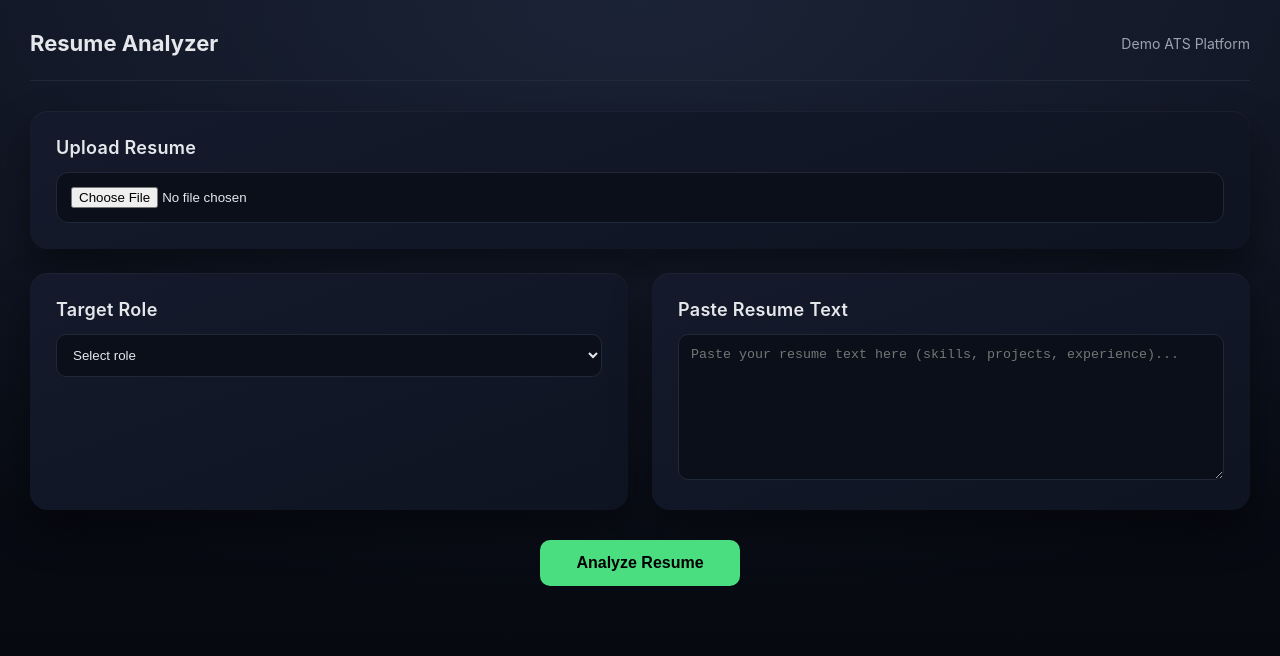
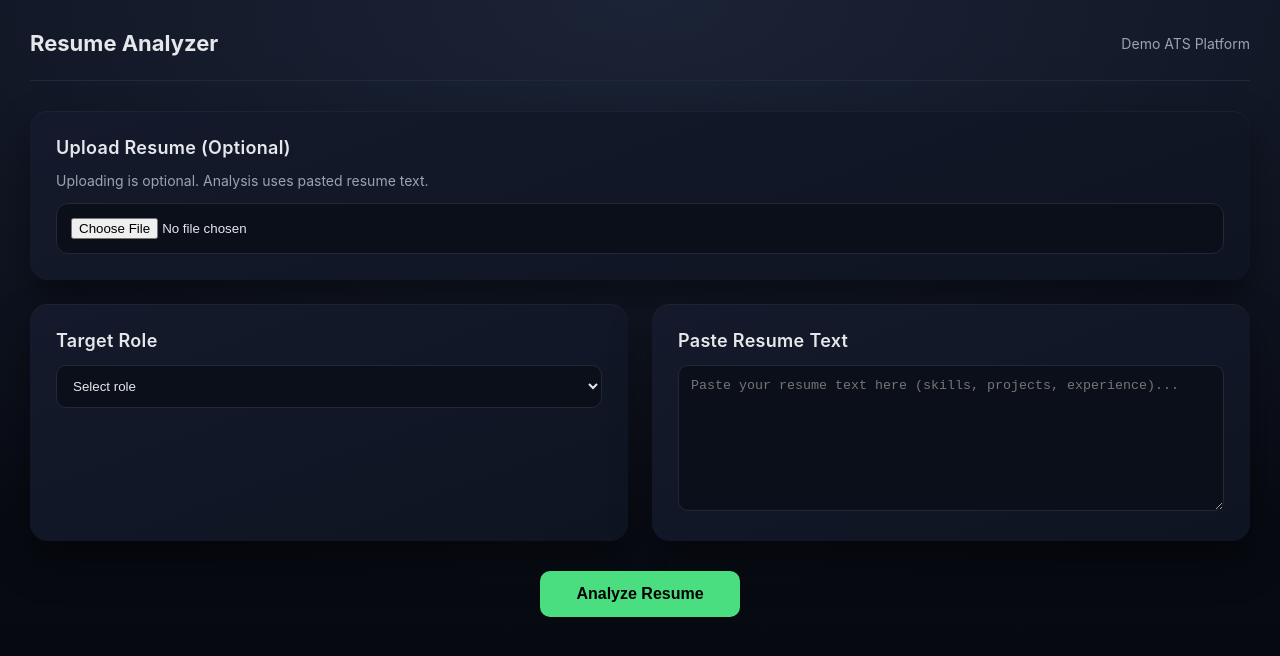
Before and after one commit to suki2811/resume-analyzer-ui, a React (Vite) app: page / in a window 1280 px wide. Both pictures are taken after a click on the button "Analyze Resume →". Shown: the top 656 px of the page. Built offline with nearby package versions, Linux system fonts and the light colour scheme.

Commit message:
Update UploadCard.jsx

```diff
--- a/src/components/UploadCard.jsx
+++ b/src/components/UploadCard.jsx
@@ -1,7 +1,12 @@
 export default function UploadCard() {
   return (
     <div className="card">
-      <div className="card-title">Upload Resume</div>
+      <div className="card-title">Upload Resume (Optional)</div>
+
+      <p style={{ color: "#9ca3af", fontSize: "14px", marginBottom: "14px" }}>
+        Uploading is optional. Analysis uses pasted resume text.
+      </p>
+
       <input type="file" />
     </div>
   );
```
